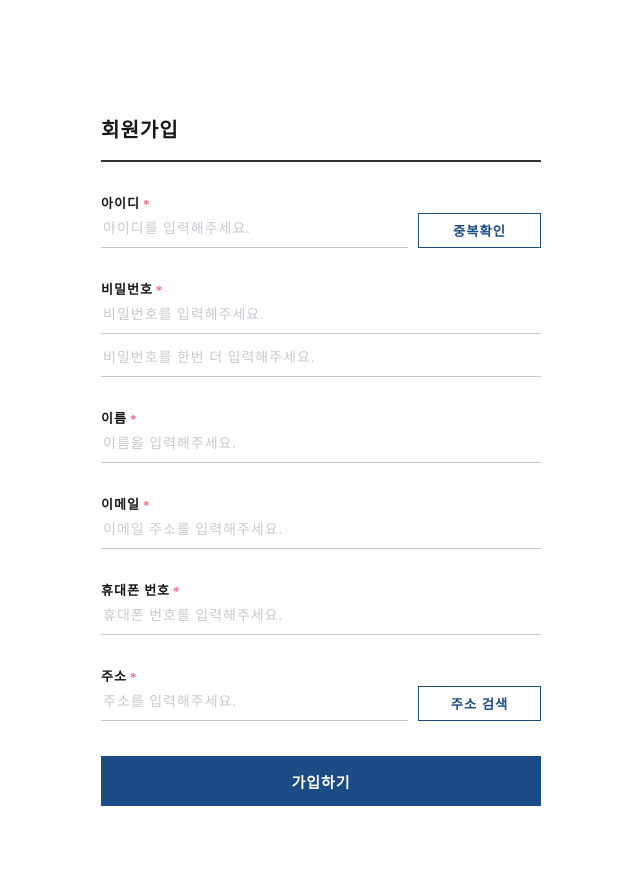
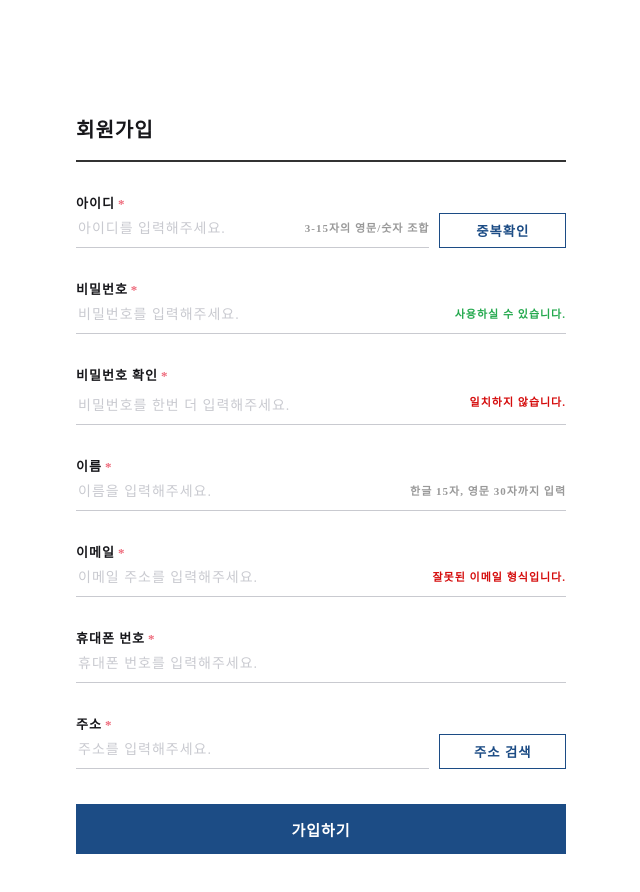
Before and after one commit to Yerim-Choi/react-login-form, a React (Create React App) app in the folder client/: page / in a window 1280 px wide. Shown: the top 892 px of the page, without its empty margins (319-959 px from the left). Built offline with nearby package versions, Linux system fonts and the light colour scheme; a web font is replaced by a local one.

Commit message:
Design: 안내 문구 UI 추가 작업

```diff
--- a/client/src/components/Login.css
+++ b/client/src/components/Login.css
@@ -25,7 +25,7 @@ body {
 }
 
 .container {
-  width: 500px;
+  width: 550px;
   height: 100%;
   margin: 80px auto;
   background-color: #fff;
@@ -49,6 +49,7 @@ body {
 }
 
 .row .item {
+  position: relative;
   width: 100%;
   display: flex;
   flex-direction: column;
@@ -69,6 +70,23 @@ body {
   height: 35px;
   border: 0;
   border-bottom: 1px solid #c9cad0;
+}
+
+.row .item p.error-msg {
+  position: absolute;
+  right: 0;
+  top: 50%;
+  font-size: 11px;
+  font-weight: bold;
+  color: #999;
+}
+
+.row .item p.error-msg.error {
+  color: #d50c0c;
+}
+
+.row .item p.error-msg.good {
+  color: #24a94e;
 }
 
 .row .item .pw-check {
--- a/client/src/components/Login.jsx
+++ b/client/src/components/Login.jsx
@@ -6,7 +6,7 @@ function Login() {
     <div className="wrap">
       <div className="container">
         <div className="header">회원가입</div>
-        <form>
+        <form className="login-form">
           {/* id */}
           <div className="row">
             <div className="item">
@@ -14,6 +14,7 @@ function Login() {
                 아이디<span>*</span>
               </label>
               <input name="id" required placeholder="아이디를 입력해주세요." />
+              <p className="error-msg  msg-id">3-15자의 영문/숫자 조합</p>
             </div>
             <button className="btn-check">중복확인</button>
           </div>
@@ -29,6 +30,15 @@ function Login() {
                 type="password"
                 placeholder="비밀번호를 입력해주세요."
               />
+              {/* <p className="error-msg  msg-pw">8-16자의 영문/숫자 조합</p> */}
+              <p className="error-msg good">사용하실 수 있습니다.</p>
+            </div>
+          </div>
+          <div className="row">
+            <div className="item">
+              <label htmlFor="pw">
+                비밀번호 확인<span>*</span>
+              </label>
               <input
                 className="pw-check"
                 name="pw-check"
@@ -36,6 +46,7 @@ function Login() {
                 type="password"
                 placeholder="비밀번호를 한번 더 입력해주세요."
               />
+              <p className="error-msg check-msg-pw error">일치하지 않습니다.</p>
             </div>
           </div>
           {/* name */}
@@ -45,6 +56,9 @@ function Login() {
                 이름<span>*</span>
               </label>
               <input name="name" required placeholder="이름을 입력해주세요." />
+              <p className="error-msg check-msg-name">
+                한글 15자, 영문 30자까지 입력
+              </p>
             </div>
           </div>
           {/* email */}
@@ -58,6 +72,9 @@ function Login() {
                 required
                 placeholder="이메일 주소를 입력해주세요."
               />
+              <p className="error-msg check-msg-email error">
+                잘못된 이메일 형식입니다.
+              </p>
             </div>
           </div>
           {/* phone */}
```
